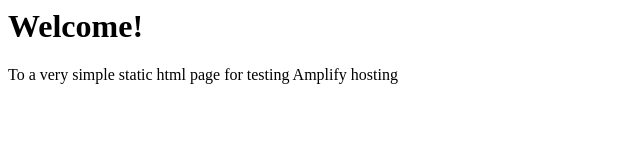
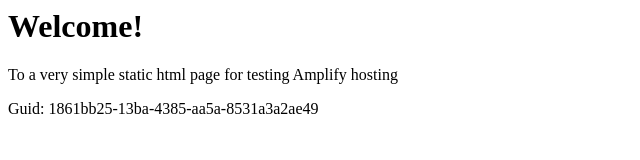
Before and after one commit to aws-aemilia-icn/Github-PR-Commit-Integration-Test-DoNotTouch-GithubWebhookPreviewCanaryTest-v1-prod-ap-northeast-2, a website: page src/index.html in a window 1280 px wide. Shown: the whole page, without its empty margins (0-640 px from the left). Drawn offline with Linux system fonts and the light colour scheme.

Commit message:
commit from integ tests

```diff
--- a/src/index.html
+++ b/src/index.html
@@ -1,3 +1,5 @@
+
+
 <html lang="en">
 
 <head>
@@ -10,6 +12,6 @@
 <body>
     <h1>Welcome!</h1>
     <p>To a very simple static html page for testing Amplify hosting</p>
-</body>
+    <p>Guid: 1861bb25-13ba-4385-aa5a-8531a3a2ae49</p></body>
 
 </html>
```
